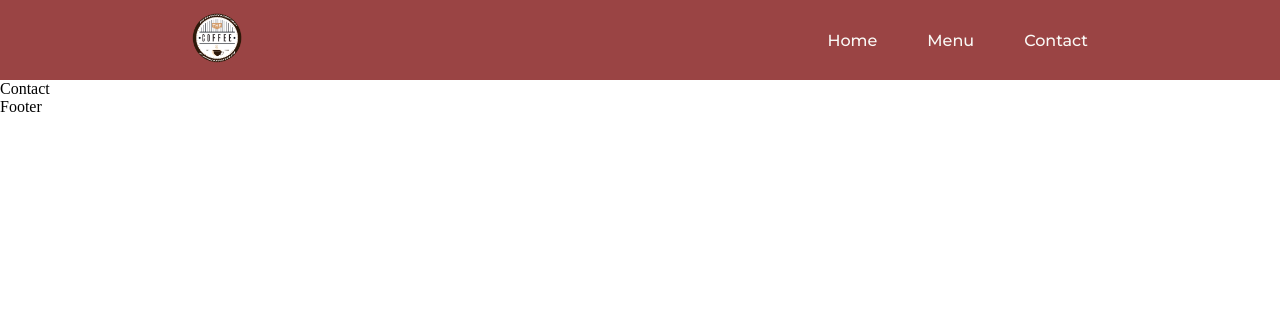
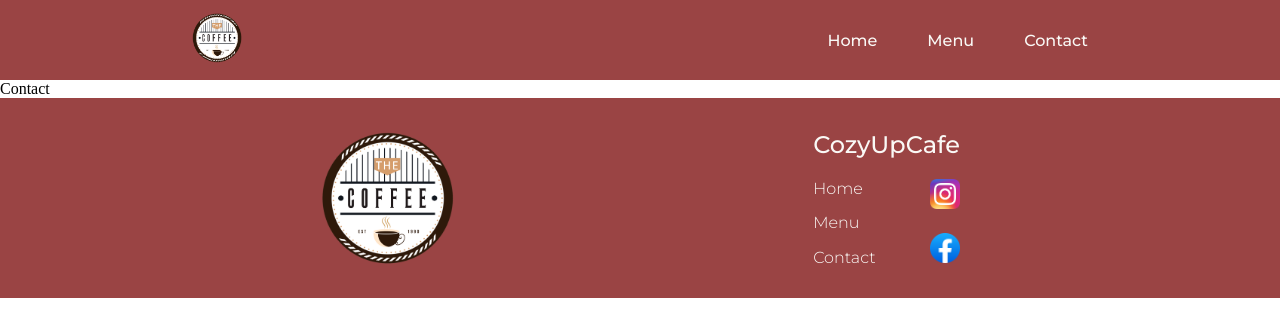
Before and after one commit to NaspoDev/CozyUpCafe, a React (Vite) app: page /contact in a window 1280 px wide. Shown: the top 336 px of the page. Built offline with nearby package versions, Linux system fonts and the light colour scheme.

Commit message:
Footer done

```diff
--- a/src/components/footer/Footer.jsx
+++ b/src/components/footer/Footer.jsx
@@ -1,5 +1,48 @@
+import "../../css/footer.css";
+import logo from "../../assets/logo.png";
+import instaIcon from "../../assets/instagram_icon.png";
+import fbIcon from "../../assets/facebook_icon.webp";
+import { Link } from "react-router-dom";
+
 function Footer() {
-  return <div>Footer</div>;
+  return (
+    <div className="footer">
+      <div className="inner-footer">
+        <img src={logo} alt="Coffee Shop Logo" className="footer-logo" />
+
+        <div className="right-side-content">
+          <h3 className="company-name">CozyUpCafe</h3>
+          <div className="links-container">
+            <ul className="nav-list">
+              <li>
+                <Link to="/" className="router-link">
+                  Home
+                </Link>
+              </li>
+              <li>
+                <Link to="/menu" className="router-link">
+                  Menu
+                </Link>
+              </li>
+              <li>
+                <Link to="/contact" className="router-link">
+                  Contact
+                </Link>
+              </li>
+            </ul>
+            <div className="socials-container">
+              <a href="https://www.google.ca" target="_blank">
+                <img src={instaIcon} alt="Instagram Icon" />
+              </a>
+              <a href="https://www.google.ca" target="_blank">
+                <img src={fbIcon} alt="Facebook Icon" />
+              </a>
+            </div>
+          </div>
+        </div>
+      </div>
+    </div>
+  );
 }
 
 export default Footer;
--- /dev/null
+++ b/src/components/footer/footer.scss
@@ -0,0 +1,63 @@
+@import "../../App.scss";
+
+// Footer Styles
+
+.footer {
+  width: 100%;
+  height: 200px;
+  padding: 0px 25%;
+  background-color: $theme-color-maroon;
+
+  .inner-footer {
+    height: 100%;
+    display: flex;
+    flex-direction: row;
+    justify-content: space-between;
+    align-items: center;
+
+    .footer-logo {
+      width: 135px;
+    }
+
+    .right-side-content {
+      height: 100%;
+      width: auto;
+      display: flex;
+      flex-direction: column;
+      justify-content: center;
+      gap: 20px;
+
+      .links-container {
+        display: flex;
+        flex-direction: row;
+        justify-content: space-between;
+
+        .nav-list {
+          display: flex;
+          flex-direction: column;
+          align-items: flex-start;
+          justify-content: space-between;
+
+          li .router-link {
+            transition: all 0.3s;
+            @include font-Light;
+
+            &:hover {
+              color: $theme-color-yellowgreen;
+            }
+          }
+        }
+
+        .socials-container {
+          display: flex;
+          flex-direction: column;
+          justify-content: center;
+          gap: 20px;
+          img {
+            width: 30px;
+          }
+        }
+      }
+    }
+  }
+}
--- /dev/null
+++ b/src/css/footer.css
@@ -0,0 +1,107 @@
+* {
+  margin: 0;
+  padding: 0;
+  box-sizing: border-box;
+  list-style: none;
+}
+
+html {
+  scroll-behavior: smooth;
+}
+
+body {
+  overflow-x: hidden;
+}
+
+h1, h2, h3, h4, h5, h6, li, a, .router-link {
+  font-family: "Montserrat", sans-serif;
+  font-optical-sizing: auto;
+  font-weight: 500;
+  font-style: normal;
+  color: #faf9f6;
+}
+
+h1 {
+  font-size: 48px;
+}
+
+h2 {
+  font-size: 32px;
+}
+
+h3 {
+  font-size: 24px;
+}
+
+p, button, input, textarea {
+  font-family: "Montserrat", sans-serif;
+  font-optical-sizing: auto;
+  font-weight: 400;
+  font-style: normal;
+  color: #faf9f6;
+  font-size: 18px;
+}
+
+a,
+.router-link {
+  text-decoration: none;
+}
+
+img {
+  max-width: 100%;
+}
+
+.footer {
+  width: 100%;
+  height: 200px;
+  padding: 0px 25%;
+  background-color: #9a4444;
+}
+.footer .inner-footer {
+  height: 100%;
+  display: flex;
+  flex-direction: row;
+  justify-content: space-between;
+  align-items: center;
+}
+.footer .inner-footer .footer-logo {
+  width: 135px;
+}
+.footer .inner-footer .right-side-content {
+  height: 100%;
+  width: auto;
+  display: flex;
+  flex-direction: column;
+  justify-content: center;
+  gap: 20px;
+}
+.footer .inner-footer .right-side-content .links-container {
+  display: flex;
+  flex-direction: row;
+  justify-content: space-between;
+}
+.footer .inner-footer .right-side-content .links-container .nav-list {
+  display: flex;
+  flex-direction: column;
+  align-items: flex-start;
+  justify-content: space-between;
+}
+.footer .inner-footer .right-side-content .links-container .nav-list li .router-link {
+  transition: all 0.3s;
+  font-family: "Montserrat", sans-serif;
+  font-optical-sizing: auto;
+  font-weight: 300;
+  font-style: normal;
+}
+.footer .inner-footer .right-side-content .links-container .nav-list li .router-link:hover {
+  color: #d6d46d;
+}
+.footer .inner-footer .right-side-content .links-container .socials-container {
+  display: flex;
+  flex-direction: column;
+  justify-content: center;
+  gap: 20px;
+}
+.footer .inner-footer .right-side-content .links-container .socials-container img {
+  width: 30px;
+}
```
Also changed, not shown: src/assets/facebook_icon.webp (added), src/assets/instagram_icon.png (added).
